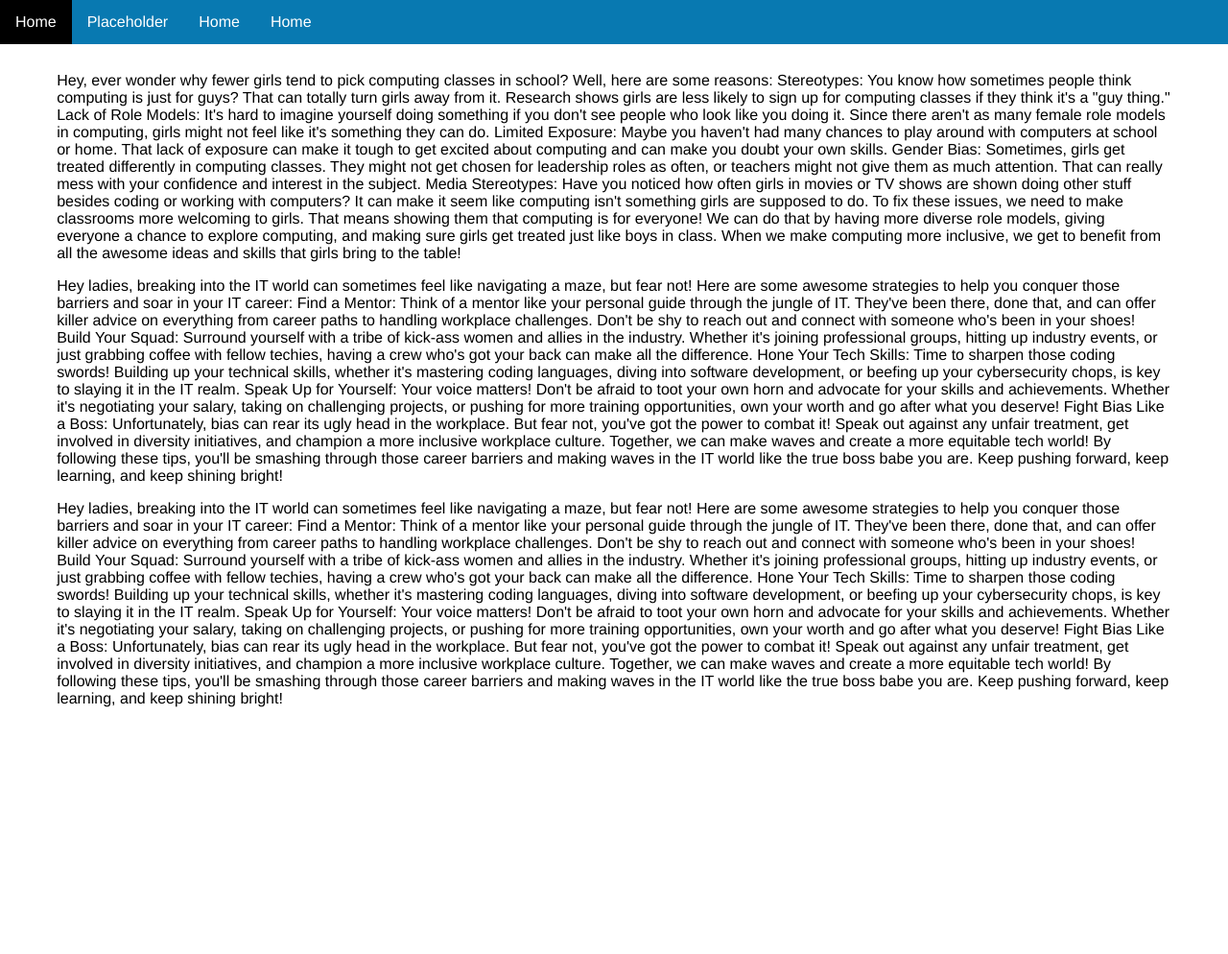
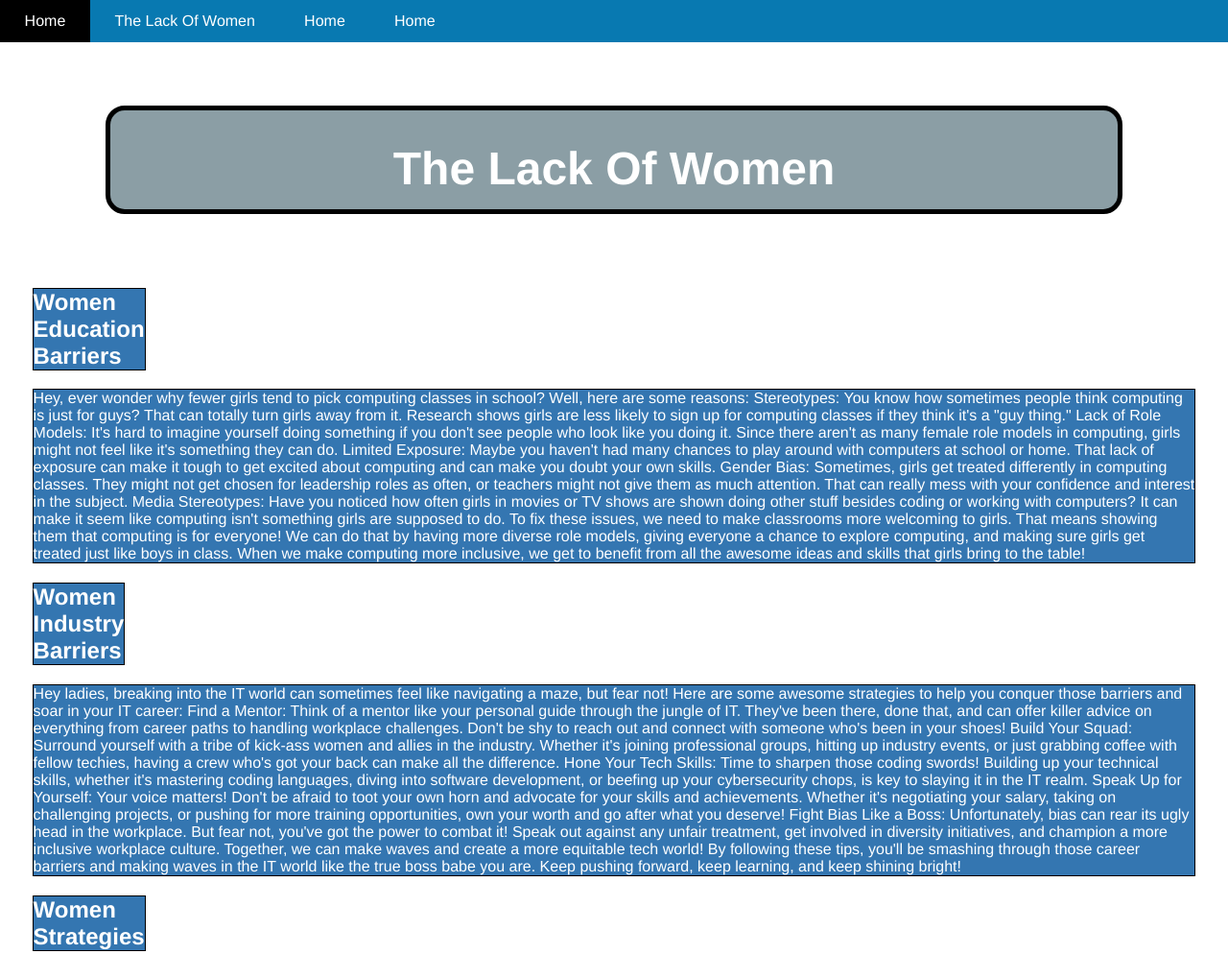
Before and after one commit to Wadicul12/Website-2024---Nicholas-Sok, a plain HTML site: page page_2.html in a window 1280 px wide. Shown: the top 994 px of the page at 96% size. Before the commit the page ends 812 px from the top, so only its background shows below. Drawn offline with Linux system fonts and the light colour scheme.

Commit message:
Commit 10/03/24

```diff
--- a/page_2.html
+++ b/page_2.html
@@ -4,12 +4,17 @@
         <link rel="stylesheet" href="stylesheet.css">
         <ul>
             <li><a href="index.html">Home</a></li>
-            <li><a href="page_2.html">Placeholder</a></li>
+            <li><a href="page_2.html">The Lack Of Women</a></li>
             <li><a href="Home">Home</a></li>
             <li><a href="Home">Home</a></li>
         </ul>
     </head>
     <body>
+        <div class="main_text">
+            <div class="main_title">
+                <h1>The Lack Of Women</h1>
+            </div>
+            <h2>Women Education Barriers</h2>
             <p>
                 Hey, ever wonder why fewer girls tend to pick computing classes in school? Well, here are some reasons:
                 Stereotypes: You know how sometimes people think computing is just for guys? That can totally turn girls away from it.
@@ -26,6 +31,7 @@
                 and making sure girls get treated just like boys in class. When we make computing more inclusive,
                 we get to benefit from all the awesome ideas and skills that girls bring to the table!
             </p>
+            <h2>Women Industry Barriers</h2>
             <p>
                 Hey ladies, breaking into the IT world can sometimes feel like navigating a maze, but fear not!
                 Here are some awesome strategies to help you conquer those barriers and soar in your IT career:
@@ -45,6 +51,7 @@
                 By following these tips, you'll be smashing through those career barriers and making waves in the IT world like the true boss babe you are.
                 Keep pushing forward, keep learning, and keep shining bright!
             </p>
+            <h2>Women Strategies</h2>
             <p>
                 Hey ladies, breaking into the IT world can sometimes feel like navigating a maze, but fear not!
                 Here are some awesome strategies to help you conquer those barriers and soar in your IT career:
@@ -64,5 +71,9 @@
                 By following these tips, you'll be smashing through those career barriers and making waves in the IT world like the true boss babe you are.
                 Keep pushing forward, keep learning, and keep shining bright!
             </p>
+        </div>
+        <footer>
+            <h1>TODO: put information</h1>
+        </footer>
     </body>
 </html>
--- a/stylesheet.css
+++ b/stylesheet.css
@@ -1,12 +1,23 @@
-h1 {
+.main_title {
+    margin: 6vw;
     text-align: center;
     background-color: rgba(12, 51, 66, 0.473);
     color: white;
+    border-radius: 20px;
+    height: 8vw;
+    border-style: solid;
+    border-color: black;
+    border-width: thick;
+    top: -4vw;
+    font-size: x-large;
 }
 
 body {
-    padding: 4vw;
     font-family: 'Franklin Gothic Medium', 'Arial Narrow', Arial, sans-serif;
+}
+
+.main_text{
+    padding: 2vw;
 }
 
 ul {
@@ -29,7 +40,7 @@ li a {
     display: block;
     color: white;
     text-align: center;
-    padding: 14px 16px;
+    padding: 1vw 2vw;
     text-decoration: none;
 }
 
@@ -38,5 +49,29 @@ li a:hover {
 }
 
 footer {
-    background-color: rgba(70, 93, 199, 0.514);
+    background-color: rgb(8, 121, 177);
+    width: 100%;
+    height: 10w;
+    color: white;
 }
+
+.diverse_family {
+    float: right;
+}
+
+h2 {
+    background-color: rgb(52, 118, 177);
+    border-color: black;
+    border-style: groove;
+    border-width: thin;
+    width: min-content;
+    color: white;
+}
+
+p {
+    background-color: rgb(52, 118, 177);
+    border-color: black;
+    border-style: groove;
+    border-width: thin;
+    color: white;
+}
```
Also changed, not shown: index.html (+8 -1 lines), page_3.html (added, +14 -0 lines), Images/nomad-family-traveling-living-van.avif (added). Lines whose indentation alone changed are shown as unchanged.
